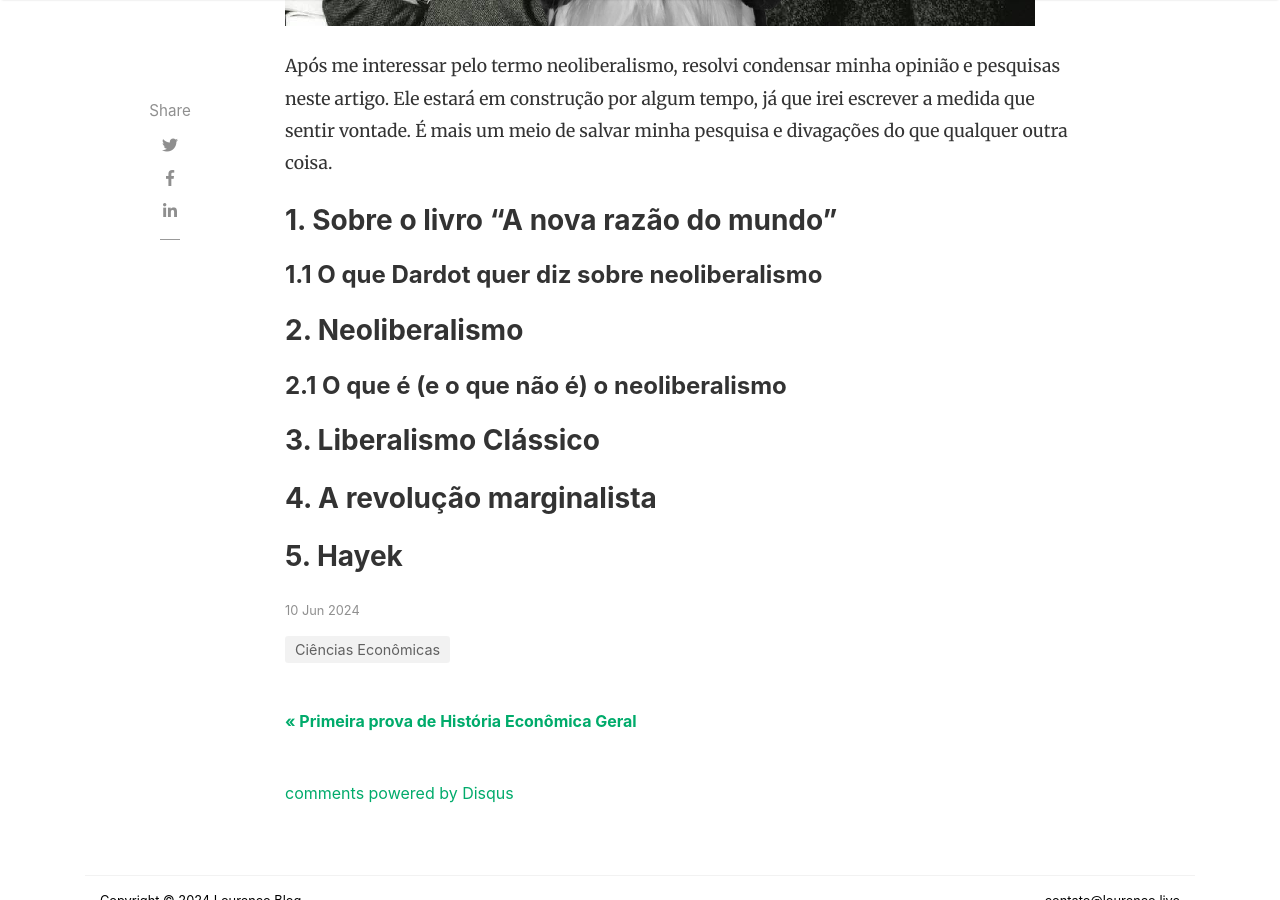
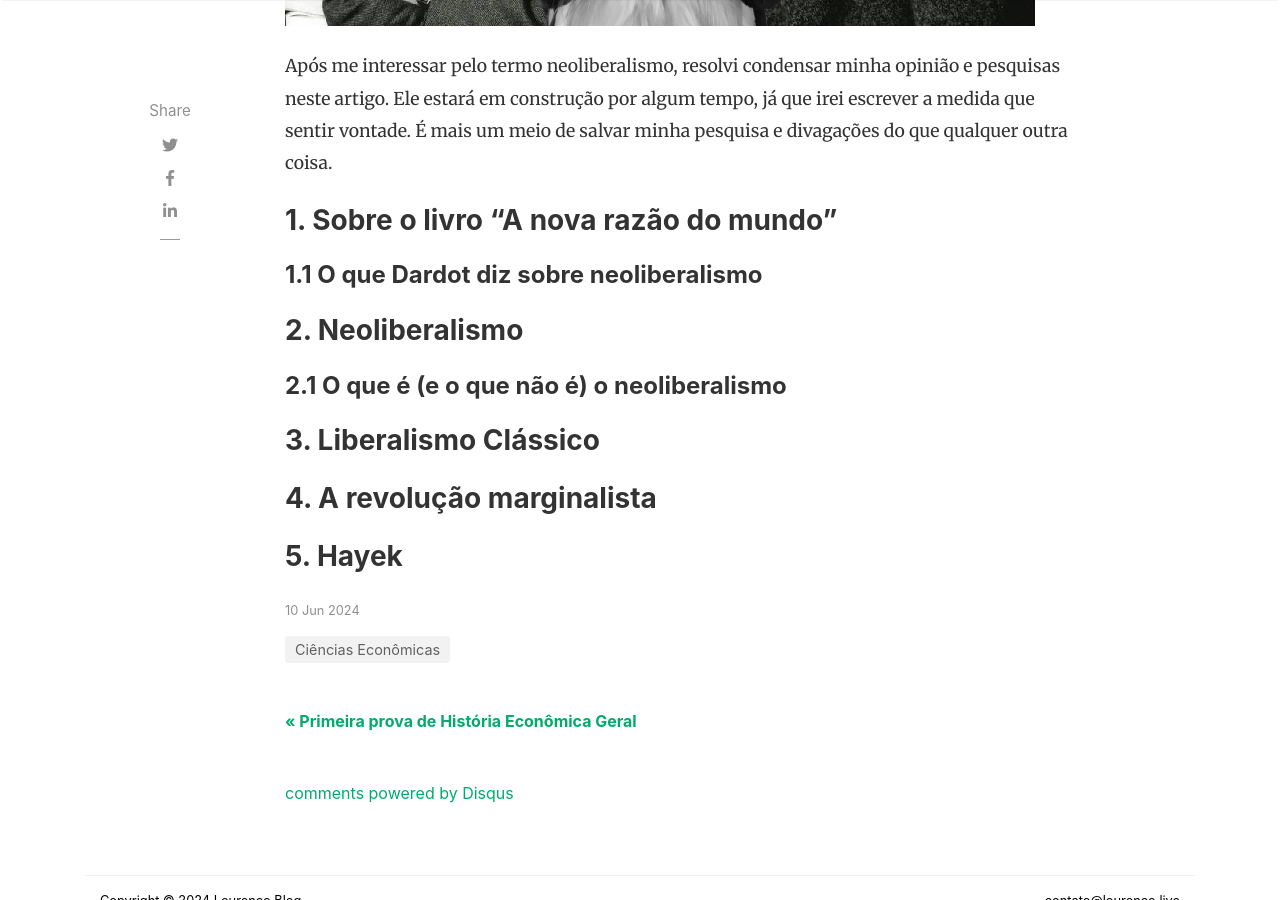
Before and after one commit to renelourenco/lourencoblog, a Jekyll site: the page built from _posts/2024-06-10-neoliberalismo-e-dardot-uma-analise.md, in a window 1280 px wide and 900 px high, scrolled down 787 px. Built offline with Jekyll 4.4.1, drawn with Linux system fonts in a browser that asks for light colours; nearby versions of some CDN libraries; comment, search, counter and statistics services are not loaded.

Commit message:
Update 2024-06-10-neoliberalismo-e-dardot-uma-analise.md

```diff
--- a/_posts/2024-06-10-neoliberalismo-e-dardot-uma-analise.md
+++ b/_posts/2024-06-10-neoliberalismo-e-dardot-uma-analise.md
@@ -10,7 +10,7 @@ hidden: false
 Após me interessar pelo termo neoliberalismo, resolvi condensar minha opinião e pesquisas neste artigo. Ele estará em construção por algum tempo, já que irei escrever a medida que sentir vontade. É mais um meio de salvar minha pesquisa e divagações do que qualquer outra coisa.
 
 ### 1. Sobre o livro "A nova razão do mundo"
-#### 1.1 O que Dardot quer diz sobre neoliberalismo
+#### 1.1 O que Dardot diz sobre neoliberalismo
 
 ### 2. Neoliberalismo
 #### 2.1 O que é (e o que não é) o neoliberalismo
```
